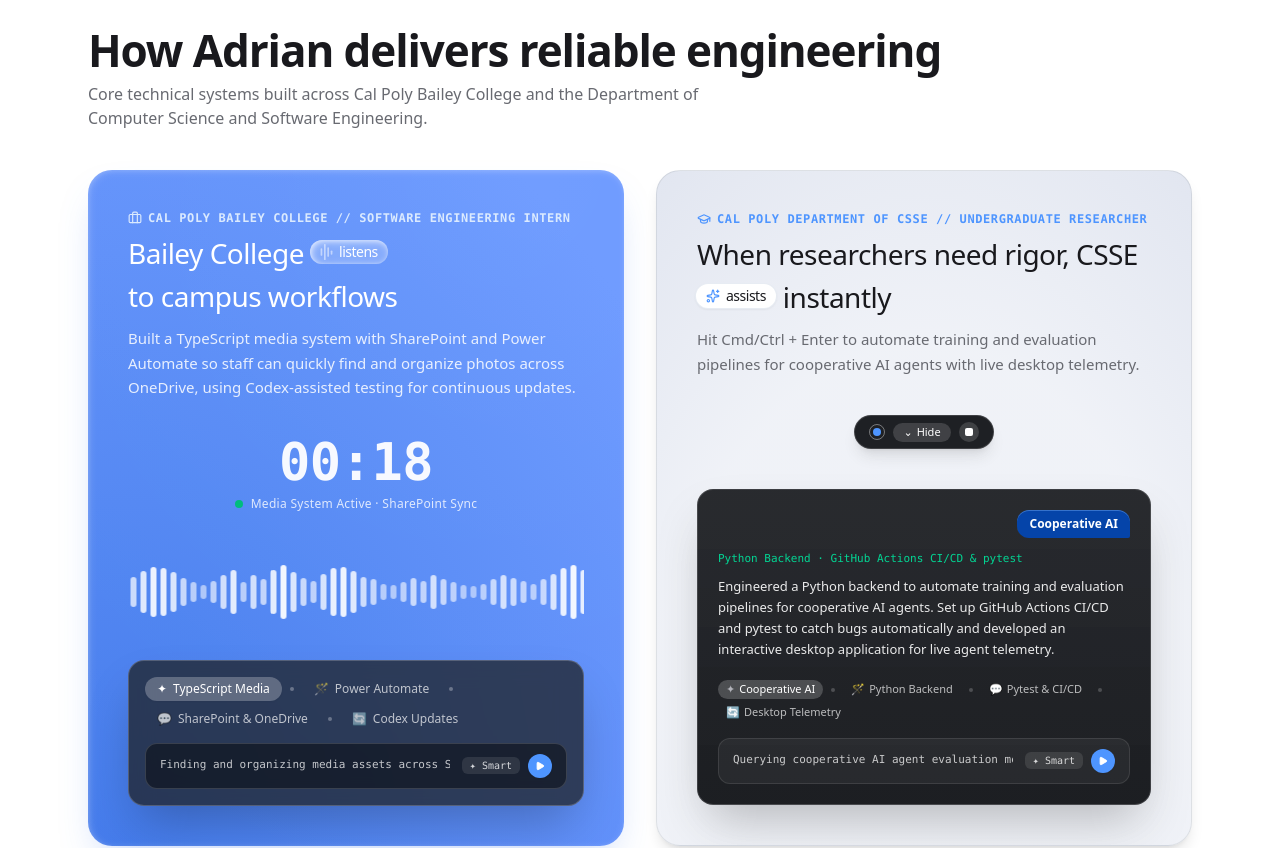
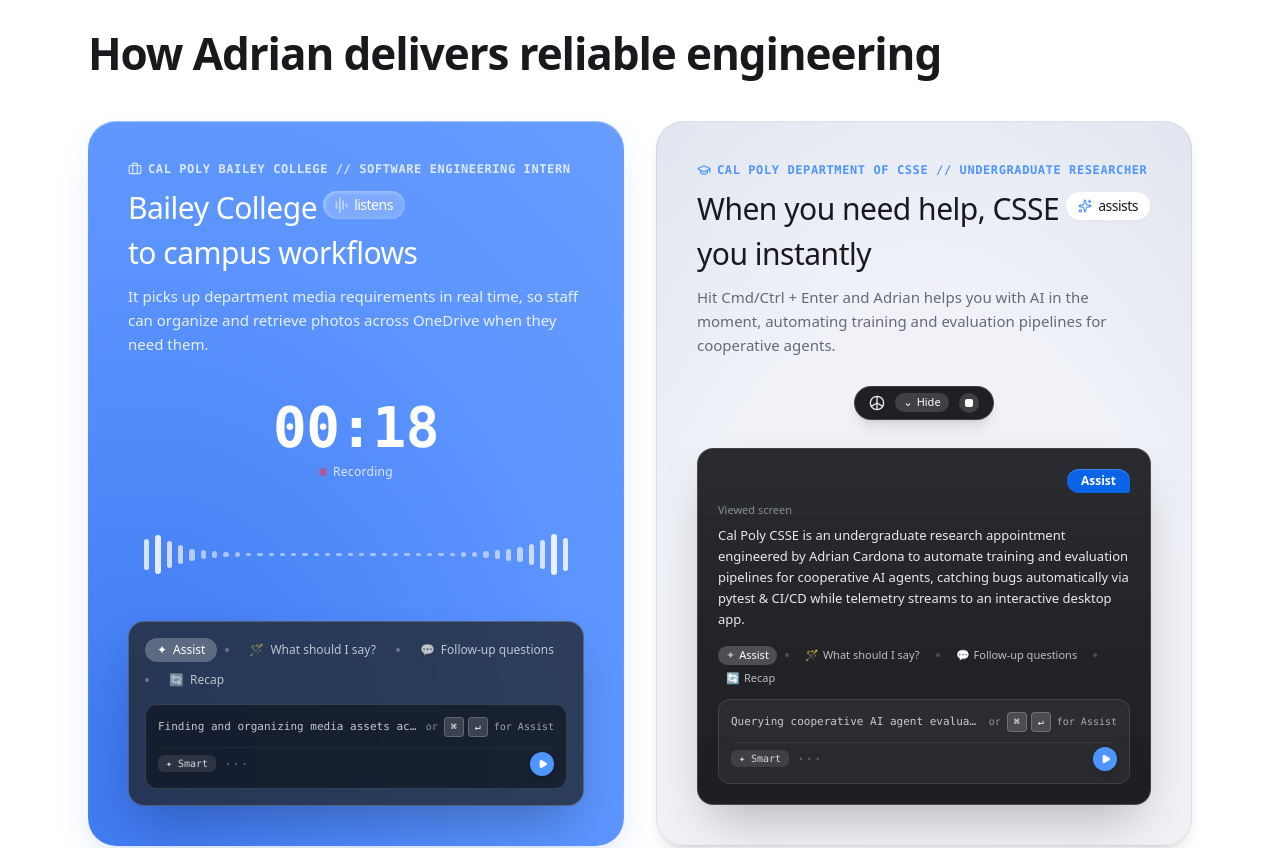
Before and after one commit to adrian-1-cardona/adriancardona, a React (Vite) app: page / in a window 1280 px wide. Shown: the part 2740-3588 px from the top of the page. Built offline with nearby package versions, Linux system fonts and the light colour scheme.

Commit message:
Refine Cluely feature cards with authentic 2-line input HUD, centered waveform, and exact micro-interactions

```diff
--- a/src/components/SelectedWorkSection.tsx
+++ b/src/components/SelectedWorkSection.tsx
@@ -1,11 +1,10 @@
 import { useState, useEffect } from "react"
 import { Sparkles, Play, Briefcase, GraduationCap } from "lucide-react"
 
-// Continuous waveform sequence with realistic voice / data frequencies
-const WAVE_BARS = [
-  35, 60, 45, 80, 95, 70, 50, 40, 65, 85, 90, 75, 55, 45, 30, 25, 35, 50, 40,
-  60, 45, 35, 25, 20, 30, 45, 60, 50, 40, 30, 45, 65, 85, 95, 80, 60, 40, 55,
-  75, 90, 85, 70, 50, 35, 25, 40, 60, 80,
+// Cluely signature audio waveform distribution: tall ends, quiet center
+const CLUELY_WAVEFORM = [
+  65, 80, 55, 40, 25, 20, 15, 12, 10, 8, 8, 8, 8, 8, 8, 8, 8, 8, 8, 8, 8, 8, 8,
+  8, 8, 8, 8, 8, 10, 12, 15, 20, 25, 30, 45, 60, 85, 70,
 ]
 
 export default function SelectedWorkSection() {
@@ -26,8 +25,7 @@ export default function SelectedWorkSection() {
 
   // Dynamic prompts based on active chip
   const leftPromptMap: Record<string, string> = {
-    Media:
-      "Finding and organizing media assets across SharePoint and OneDrive, or ⌘ ↵ for status",
+    Media: "Finding and organizing media assets across SharePoint and OneDrive",
     Automate:
       "Dispatching automated cataloging task to Power Automate workflow...",
     OneDrive: "Syncing photo metadata and folder structures across OneDrive...",
@@ -37,7 +35,7 @@ export default function SelectedWorkSection() {
 
   const rightPromptMap: Record<string, string> = {
     Agents:
-      "Querying cooperative AI agent evaluation metrics or ⌘ ↵ for status",
+      "Querying cooperative AI agent evaluation metrics across training runs",
     Backend: "Automating training and evaluation runs across Python backend...",
     Pytest:
       "Running pytest test suite and GitHub Actions CI/CD to catch bugs...",
@@ -50,42 +48,37 @@ export default function SelectedWorkSection() {
       id="systems"
       className="py-24 px-4 sm:px-6 max-w-6xl mx-auto text-left"
     >
-      {/* Section Heading (Left-aligned matching Cluely screenshot) */}
-      <div className="mb-10">
-        <h2 className="text-3xl sm:text-4xl lg:text-[44px] font-bold text-[#19191d] tracking-tight">
+      {/* Section Heading (Matches Cluely screenshot: clean, bold, no extra clutter) */}
+      <div className="mb-10 text-left">
+        <h2 className="text-3xl sm:text-4xl lg:text-[44px] font-bold text-[#19191d] tracking-tight leading-tight">
           How Adrian delivers reliable engineering
         </h2>
-        <p className="text-[#686a71] text-sm sm:text-base mt-2 max-w-2xl">
-          Core technical systems built across Cal Poly Bailey College and the
-          Department of Computer Science and Software Engineering.
-        </p>
       </div>
 
-      {/* Two Large Cards (Matches Cluely Left Blue + Right Pale Glass Container) */}
+      {/* Two Large Cards (Exact 1:1 match to Cluely Left Blue + Right Pale Glass Container) */}
       <div className="grid grid-cols-1 lg:grid-cols-2 gap-8 items-stretch">
-        {/* Left Card: Cal Poly Bailey College */}
+        {/* Left Card: Cal Poly Bailey College (Vibrant Blue Card) */}
         <div
-          className="relative flex flex-col justify-between gap-6 rounded-3xl p-7 sm:p-9 lg:p-10 text-white overflow-hidden shadow-xl"
+          className="relative flex flex-col justify-between gap-6 rounded-[28px] p-7 sm:p-9 lg:p-10 text-white overflow-hidden shadow-xl"
           style={{
             background:
-              "radial-gradient(167.08% 140.48% at 79.5% 0%, rgba(255, 255, 255, 0.08) 0%, rgba(255, 255, 255, 0) 100%), radial-gradient(120.74% 124.92% at 7.26% 100%, rgb(68, 122, 235) 0%, rgb(105, 149, 255) 100%)",
-            backgroundBlendMode: "overlay, normal",
+              "radial-gradient(135% 120% at 10% 90%, #3e78f0 0%, #5b94ff 60%, #689dff 100%)",
             boxShadow:
-              "inset 1.899px 1.77px 8.174px 0px rgba(255, 255, 255, 0.15), inset 1.007px 0.939px 4.087px 0px rgba(255, 255, 255, 0.15), 0 20px 40px -15px rgba(68, 122, 235, 0.35)",
+              "inset 0 1px 1px rgba(255, 255, 255, 0.4), 0 20px 40px -15px rgba(68, 122, 235, 0.35)",
           }}
         >
-          {/* Card Title & Description */}
+          {/* Card Top: Appointment Metadata & Title with Inline Soundwave Pill */}
           <div>
-            <div className="flex items-center gap-1.5 text-xs font-mono font-semibold uppercase tracking-wider text-blue-100 mb-2.5">
+            <div className="flex items-center gap-1.5 text-xs font-mono font-semibold uppercase tracking-wider text-blue-100 mb-3">
               <Briefcase className="w-3.5 h-3.5" />
               <span>
                 Cal Poly Bailey College // Software Engineering Intern
               </span>
             </div>
 
-            <h3 className="text-2xl sm:text-[28px] leading-tight font-medium tracking-[-0.5px] text-white flex items-center flex-wrap gap-2 mb-3">
+            <h3 className="text-2xl sm:text-[28px] lg:text-[30px] leading-tight font-medium tracking-[-0.5px] text-white flex items-center flex-wrap gap-2 mb-3">
               <span>Bailey College</span>
-              <span className="-mx-0.5 inline-flex -translate-y-0.5 items-center gap-1.5 rounded-[110px] bg-white/20 px-2.5 py-0.5 align-middle shadow-[inset_2px_2px_9px_rgba(255,255,255,0.5),inset_1px_1px_4.5px_rgba(255,255,255,0.5)] backdrop-blur-3xl text-xs sm:text-sm font-medium text-white">
+              <span className="-mx-0.5 inline-flex -translate-y-0.5 items-center gap-1.5 rounded-full bg-white/20 px-3 py-1 align-middle shadow-[inset_1px_1px_4px_rgba(255,255,255,0.4)] backdrop-blur-md text-xs sm:text-sm font-medium text-white">
                 <svg
                   xmlns="http://www.w3.org/2000/svg"
                   width="13"
@@ -136,59 +129,42 @@ export default function SelectedWorkSection() {
               <span>to campus workflows</span>
             </h3>
             <p className="text-white/85 text-sm sm:text-[15px] leading-relaxed font-normal max-w-lg">
-              Built a TypeScript media system with SharePoint and Power Automate
-              so staff can quickly find and organize photos across OneDrive,
-              using Codex-assisted testing for continuous updates.
+              It picks up department media requirements in real time, so staff
+              can organize and retrieve photos across OneDrive when they need
+              them.
             </p>
           </div>
 
-          {/* Running Timer & Live Status */}
-          <div className="flex flex-col items-center justify-center my-3">
-            <span className="text-4xl sm:text-5xl lg:text-[52px] leading-none font-semibold tracking-[-0.5px] text-white/95 font-mono tabular-nums select-none">
+          {/* Running Timer & Live Recording Dot (Exact Cluely layout: 00:12 above • Recording) */}
+          <div className="flex flex-col items-center justify-center my-2 select-none">
+            <span className="text-4xl sm:text-5xl lg:text-[56px] leading-none font-semibold tracking-[-0.5px] text-white font-mono tabular-nums">
               {formattedTimer}
             </span>
-            <div className="flex items-center gap-2 mt-2">
-              <span className="relative flex h-2 w-2">
-                <span className="animate-ping absolute inline-flex h-full w-full rounded-full bg-emerald-400 opacity-75" />
-                <span className="relative inline-flex rounded-full h-2 w-2 bg-emerald-500" />
-              </span>
-              <span className="text-xs tracking-wide text-white/80 font-medium">
-                Media System Active · SharePoint Sync
+            <div className="flex items-center gap-1.5 mt-2">
+              <span className="w-2 h-2 rounded-full bg-red-500 animate-pulse" />
+              <span className="text-xs text-white/80 font-medium tracking-wide">
+                Recording
               </span>
             </div>
           </div>
 
-          {/* Continuous Audio/Data Waveform Conveyor Belt Stream */}
-          <div className="w-full overflow-hidden my-3 py-1">
-            <div className="animate-waveform-scroll gap-1 items-center h-14">
-              {/* First Track Segment */}
-              {WAVE_BARS.map((h, i) => (
+          {/* Centered Symmetrical Audio Waveform (Matches Cluely soundwave pattern) */}
+          <div className="flex items-center justify-center gap-1.5 h-12 my-2 overflow-hidden px-4">
+            {CLUELY_WAVEFORM.map((h, i) => (
               <div
-                  key={`wave-seg1-${i}`}
-                  className="w-1 sm:w-1.5 rounded-full shrink-0 transition-all duration-300"
+                key={`cluely-wave-${i}`}
+                className="w-1 sm:w-1.5 rounded-full transition-all duration-300"
                 style={{
                   height: `${h}%`,
-                    backgroundColor: `rgba(255, 255, 255, ${0.4 + (h / 100) * 0.55})`,
-                  }}
-                />
-              ))}
-              {/* Seamless Loop Segment */}
-              {WAVE_BARS.map((h, i) => (
-                <div
-                  key={`wave-seg2-${i}`}
-                  className="w-1 sm:w-1.5 rounded-full shrink-0 transition-all duration-300"
-                  style={{
-                    height: `${h}%`,
-                    backgroundColor: `rgba(255, 255, 255, ${0.4 + (h / 100) * 0.55})`,
+                  backgroundColor: `rgba(255, 255, 255, ${0.45 + (h / 100) * 0.5})`,
                 }}
               />
             ))}
           </div>
-          </div>
 
-          {/* Floating Dark Translucent HUD Card (Matches Cluely prompt suggestion HUD) */}
+          {/* Floating Dark Glassy HUD (Matches Cluely prompt suggestion HUD) */}
           <div className="rounded-2xl bg-[#1e2024]/75 border border-white/20 p-4 backdrop-blur-md shadow-2xl text-left">
-            {/* Chip Buttons Row */}
+            {/* Chip Action Row */}
             <div className="flex flex-wrap items-center gap-x-2 gap-y-1.5 mb-3 text-xs">
               <button
                 onClick={() => setActiveLeftChip("Media")}
@@ -199,7 +175,7 @@ export default function SelectedWorkSection() {
                 }`}
               >
                 <span>✦</span>
-                <span>TypeScript Media</span>
+                <span>Assist</span>
               </button>
               <span className="w-1 h-1 rounded-full bg-white/30" />
 
@@ -212,7 +188,7 @@ export default function SelectedWorkSection() {
                 }`}
               >
                 <span>🪄</span>
-                <span>Power Automate</span>
+                <span>What should I say?</span>
               </button>
               <span className="w-1 h-1 rounded-full bg-white/30" />
 
@@ -225,7 +201,7 @@ export default function SelectedWorkSection() {
                 }`}
               >
                 <span>💬</span>
-                <span>SharePoint &amp; OneDrive</span>
+                <span>Follow-up questions</span>
               </button>
               <span className="w-1 h-1 rounded-full bg-white/30" />
 
@@ -238,83 +214,103 @@ export default function SelectedWorkSection() {
                 }`}
               >
                 <span>🔄</span>
-                <span>Codex Updates</span>
+                <span>Recap</span>
               </button>
             </div>
 
-            {/* Input Bar with Authentic Keycaps */}
-            <div className="flex items-center justify-between gap-3 px-3.5 py-2.5 rounded-xl bg-black/45 border border-white/15 text-xs">
-              <div className="text-white/75 truncate font-mono text-[11px] flex items-center gap-1.5">
-                <span>{leftPromptMap[leftActiveChip]}</span>
-                {leftActiveChip === "Media" && (
-                  <span className="inline-flex items-center gap-1 ml-1">
+            {/* 2-Line Input Box (Exact Cluely: prompt on top with keycaps, smart + play button below) */}
+            <div className="rounded-xl bg-black/45 border border-white/15 p-3 text-xs flex flex-col gap-2.5">
+              <div className="text-white/75 font-mono text-[11px] flex items-center justify-between">
+                <span className="truncate">
+                  {leftPromptMap[leftActiveChip]}
+                </span>
+                <span className="inline-flex items-center gap-1 shrink-0 ml-2">
+                  <span className="text-[10px] text-white/50 mr-0.5">or</span>
                   <kbd className="px-1.5 py-0.5 rounded bg-white/15 text-[10px] text-white font-mono border border-white/20">
                     ⌘
                   </kbd>
                   <kbd className="px-1.5 py-0.5 rounded bg-white/15 text-[10px] text-white font-mono border border-white/20">
                     ↵
                   </kbd>
+                  <span className="text-[10px] text-white/60 ml-0.5">
+                    for Assist
                   </span>
-                )}
+                </span>
               </div>
-              <div className="flex items-center gap-2 shrink-0">
-                <span className="px-2 py-0.5 rounded-md bg-white/10 text-[10px] text-white/80 font-mono">
+              <div className="flex items-center justify-between pt-1 border-t border-white/5">
+                <div className="flex items-center gap-2">
+                  <span className="inline-flex items-center gap-1 px-2 py-0.5 rounded-md bg-white/10 text-[10px] text-white/80 font-mono font-medium">
                     ✦ Smart
                   </span>
-                <div className="w-6 h-6 rounded-full bg-[#4e95ff] text-white flex items-center justify-center shadow-xs cursor-pointer hover:bg-[#3d83ee] transition">
-                  <Play className="w-2.5 h-2.5 fill-white" />
+                  <span className="text-white/40 text-xs tracking-widest font-mono">
+                    ···
+                  </span>
+                </div>
+                <div className="w-6 h-6 rounded-full bg-[#4e95ff] text-white flex items-center justify-center shadow-md cursor-pointer hover:bg-[#3d83ee] transition">
+                  <Play className="w-2.5 h-2.5 fill-white ml-0.5" />
                 </div>
               </div>
             </div>
           </div>
         </div>
 
-        {/* Right Card: Cal Poly Department of CSSE */}
+        {/* Right Card: Cal Poly Department of CSSE (Silvery Pale Card) */}
         <div
-          className="relative flex flex-col justify-between gap-6 rounded-3xl p-7 sm:p-9 lg:p-10 overflow-hidden shadow-lg border border-[#36393F]/10"
+          className="relative flex flex-col justify-between gap-6 rounded-[28px] p-7 sm:p-9 lg:p-10 overflow-hidden shadow-lg border border-[#36393F]/10"
           style={{
             background:
               "radial-gradient(92.09% 124.47% at 50% 99.24%, rgba(221, 226, 238, 0.45) 58.91%, rgba(187, 197, 221, 0.45) 100%)",
           }}
         >
-          {/* Card Title & Description */}
+          {/* Card Top: Appointment Metadata & Title with Inline Sparkle Pill */}
           <div>
-            <div className="flex items-center gap-1.5 text-xs font-mono font-semibold uppercase tracking-wider text-[#4e95ff] mb-2.5">
+            <div className="flex items-center gap-1.5 text-xs font-mono font-semibold uppercase tracking-wider text-[#4e95ff] mb-3">
               <GraduationCap className="w-3.5 h-3.5" />
               <span>
                 Cal Poly Department of CSSE // Undergraduate Researcher
               </span>
             </div>
 
-            <h3 className="text-2xl sm:text-[28px] leading-tight font-medium tracking-[-0.5px] text-[#19191d] flex items-center flex-wrap gap-2 mb-3">
-              <span>When researchers need rigor, CSSE</span>
-              <span className="-mx-0.5 inline-flex -translate-y-0.5 items-center gap-1.5 rounded-[110px] bg-white px-2.5 py-0.5 align-middle shadow-xs border border-slate-200/80 text-xs sm:text-sm font-medium text-[#19191d]">
+            <h3 className="text-2xl sm:text-[28px] lg:text-[30px] leading-tight font-medium tracking-[-0.5px] text-[#19191d] flex items-center flex-wrap gap-2 mb-3">
+              <span>When you need help, CSSE</span>
+              <span className="-mx-0.5 inline-flex -translate-y-0.5 items-center gap-1.5 rounded-full bg-white px-3 py-1 align-middle shadow-xs border border-slate-200/80 text-xs sm:text-sm font-medium text-[#19191d]">
                 <Sparkles className="w-3.5 h-3.5 text-[#4e95ff]" />
                 <span>assists</span>
               </span>
-              <span>instantly</span>
+              <span>you instantly</span>
             </h3>
             <p className="text-[#686a71] text-sm sm:text-[15px] leading-relaxed font-normal max-w-lg">
-              Hit Cmd/Ctrl + Enter to automate training and evaluation pipelines
-              for cooperative AI agents with live desktop telemetry.
+              Hit Cmd/Ctrl + Enter and Adrian helps you with AI in the moment,
+              automating training and evaluation pipelines for cooperative
+              agents.
             </p>
           </div>
 
-          {/* Floating Dynamic Island Notch Pill */}
-          <div className="mx-auto flex w-fit items-center gap-2 rounded-full px-3.5 py-1.5 bg-[#1e2024] text-white text-xs shadow-lg border border-white/15 my-2">
-            <div className="w-4 h-4 rounded-full border border-white/40 flex items-center justify-center">
-              <span className="w-2 h-2 rounded-full bg-[#4e95ff]" />
-            </div>
+          {/* Floating Dynamic Island Notch Pill (Authentic steering radar + Hide toggle + stop icon) */}
+          <div className="mx-auto flex w-fit items-center gap-2.5 rounded-full px-3.5 py-1.5 bg-[#1e2024] text-white text-xs shadow-lg border border-white/15 my-1">
+            {/* 3-Spoke Radar/Steering Icon */}
+            <svg
+              className="w-4 h-4 text-white/90"
+              viewBox="0 0 24 24"
+              fill="none"
+              stroke="currentColor"
+              strokeWidth="2"
+            >
+              <circle cx="12" cy="12" r="10" />
+              <path d="M12 2v20" />
+              <path d="M12 12l8.66 5" />
+              <path d="M12 12l-8.66 5" />
+            </svg>
             <button
               onClick={() => setIsWindowHidden(!isWindowHidden)}
-              className="flex items-center gap-1 px-2.5 py-0.5 rounded-full bg-white/15 text-[11px] font-medium text-white hover:bg-white/25 transition cursor-pointer"
+              className="flex items-center gap-1 px-2 py-0.5 rounded-full bg-white/15 text-[11px] font-medium text-white hover:bg-white/25 transition cursor-pointer"
             >
               <span>{isWindowHidden ? "⌃" : "⌄"}</span>
               <span>{isWindowHidden ? "Show" : "Hide"}</span>
             </button>
-            <button className="w-5 h-5 rounded-full bg-white/15 flex items-center justify-center hover:bg-white/25 transition cursor-pointer">
+            <div className="w-5 h-5 rounded-full bg-white/15 flex items-center justify-center">
               <span className="w-2 h-2 rounded-xs bg-white inline-block" />
-            </button>
+            </div>
           </div>
 
           {/* Floating Dark HUD Window (Matches Cluely right card assistant window) */}
@@ -329,28 +325,29 @@ export default function SelectedWorkSection() {
                 "linear-gradient(180deg, rgba(30, 32, 36, 0.95) 0%, rgba(24, 26, 30, 0.98) 100%)",
             }}
           >
-            {/* Top Prompt Pill */}
-            <div className="flex justify-end mb-3">
-              <div className="w-fit rounded-xl rounded-br-xs px-3 py-1.5 text-xs font-semibold text-white bg-[#0544a9] shadow-[inset_0_1px_0_rgba(129,182,255,0.4)]">
-                Cooperative AI
+            {/* Top Right Speech Bubble */}
+            <div className="flex justify-end mb-2">
+              <div className="w-fit rounded-xl rounded-br-xs px-3.5 py-1 text-xs font-semibold text-white bg-[#0b63e5] shadow-[inset_0_1px_0_rgba(129,182,255,0.4)]">
+                Assist
               </div>
             </div>
 
-            {/* Response Output */}
-            <div className="text-xs sm:text-[13px] text-white/90 leading-relaxed font-normal mb-5 space-y-2">
-              <div className="text-emerald-400 text-[11px] font-mono">
-                Python Backend · GitHub Actions CI/CD &amp; pytest
+            {/* Viewed screen & Response Output */}
+            <div className="text-xs sm:text-[13px] text-white/90 leading-relaxed font-normal mb-4 space-y-1.5">
+              <div className="text-[#8a8d98] text-[11px] font-sans">
+                Viewed screen
               </div>
               <p>
-                Engineered a Python backend to automate training and evaluation
-                pipelines for cooperative AI agents. Set up GitHub Actions CI/CD
-                and pytest to catch bugs automatically and developed an
-                interactive desktop application for live agent telemetry.
+                Cal Poly CSSE is an undergraduate research appointment
+                engineered by Adrian Cardona to automate training and evaluation
+                pipelines for cooperative AI agents, catching bugs automatically
+                via pytest &amp; CI/CD while telemetry streams to an interactive
+                desktop app.
               </p>
             </div>
 
             {/* Action Chips Row */}
-            <div className="flex flex-wrap items-center gap-x-2 gap-y-1 mb-4 text-xs">
+            <div className="flex flex-wrap items-center gap-x-2 gap-y-1 mb-3 text-xs">
               <button
                 onClick={() => setActiveRightChip("Agents")}
                 className={`flex items-center gap-1 text-[11px] px-2 py-0.5 rounded-full transition cursor-pointer ${
@@ -360,7 +357,7 @@ export default function SelectedWorkSection() {
                 }`}
               >
                 <span className="text-[#b2b3ba]">✦</span>
-                <span>Cooperative AI</span>
+                <span>Assist</span>
               </button>
               <span className="w-1 h-1 rounded-full bg-white/20" />
 
@@ -373,7 +370,7 @@ export default function SelectedWorkSection() {
                 }`}
               >
                 <span className="text-[#b2b3ba]">🪄</span>
-                <span>Python Backend</span>
+                <span>What should I say?</span>
               </button>
               <span className="w-1 h-1 rounded-full bg-white/20" />
 
@@ -386,7 +383,7 @@ export default function SelectedWorkSection() {
                 }`}
               >
                 <span className="text-[#b2b3ba]">💬</span>
-                <span>Pytest &amp; CI/CD</span>
+                <span>Follow-up questions</span>
               </button>
               <span className="w-1 h-1 rounded-full bg-white/20" />
 
@@ -399,31 +396,40 @@ export default function SelectedWorkSection() {
                 }`}
               >
                 <span className="text-[#b2b3ba]">🔄</span>
-                <span>Desktop Telemetry</span>
+                <span>Recap</span>
               </button>
             </div>
 
-            {/* Input Bar with Authentic Keycaps */}
-            <div className="flex items-center justify-between gap-3 px-3.5 py-2.5 rounded-xl bg-white/5 border border-white/10 text-xs">
-              <div className="text-white/75 truncate font-mono text-[11px] flex items-center gap-1.5">
-                <span>{rightPromptMap[rightActiveChip]}</span>
-                {rightActiveChip === "Agents" && (
-                  <span className="inline-flex items-center gap-1 ml-1">
+            {/* 2-Line Input Box (Exact Cluely) */}
+            <div className="rounded-xl bg-white/5 border border-white/10 p-3 text-xs flex flex-col gap-2.5">
+              <div className="text-white/75 font-mono text-[11px] flex items-center justify-between">
+                <span className="truncate">
+                  {rightPromptMap[rightActiveChip]}
+                </span>
+                <span className="inline-flex items-center gap-1 shrink-0 ml-2">
+                  <span className="text-[10px] text-white/50 mr-0.5">or</span>
                   <kbd className="px-1.5 py-0.5 rounded bg-white/15 text-[10px] text-white font-mono border border-white/20">
                     ⌘
                   </kbd>
                   <kbd className="px-1.5 py-0.5 rounded bg-white/15 text-[10px] text-white font-mono border border-white/20">
                     ↵
                   </kbd>
+                  <span className="text-[10px] text-white/60 ml-0.5">
+                    for Assist
                   </span>
-                )}
+                </span>
               </div>
-              <div className="flex items-center gap-2 shrink-0">
-                <span className="px-2 py-0.5 rounded-md bg-white/10 text-[10px] text-white/80 font-mono">
+              <div className="flex items-center justify-between pt-1 border-t border-white/5">
+                <div className="flex items-center gap-2">
+                  <span className="inline-flex items-center gap-1 px-2 py-0.5 rounded-md bg-white/10 text-[10px] text-white/80 font-mono font-medium">
                     ✦ Smart
                   </span>
-                <div className="w-6 h-6 rounded-full bg-[#4e95ff] text-white flex items-center justify-center shadow-xs cursor-pointer hover:bg-[#3d83ee] transition">
-                  <Play className="w-2.5 h-2.5 fill-white" />
+                  <span className="text-white/40 text-xs tracking-widest font-mono">
+                    ···
+                  </span>
+                </div>
+                <div className="w-6 h-6 rounded-full bg-[#4e95ff] text-white flex items-center justify-center shadow-md cursor-pointer hover:bg-[#3d83ee] transition">
+                  <Play className="w-2.5 h-2.5 fill-white ml-0.5" />
                 </div>
               </div>
             </div>
```
Lines whose indentation alone changed are shown as unchanged.
